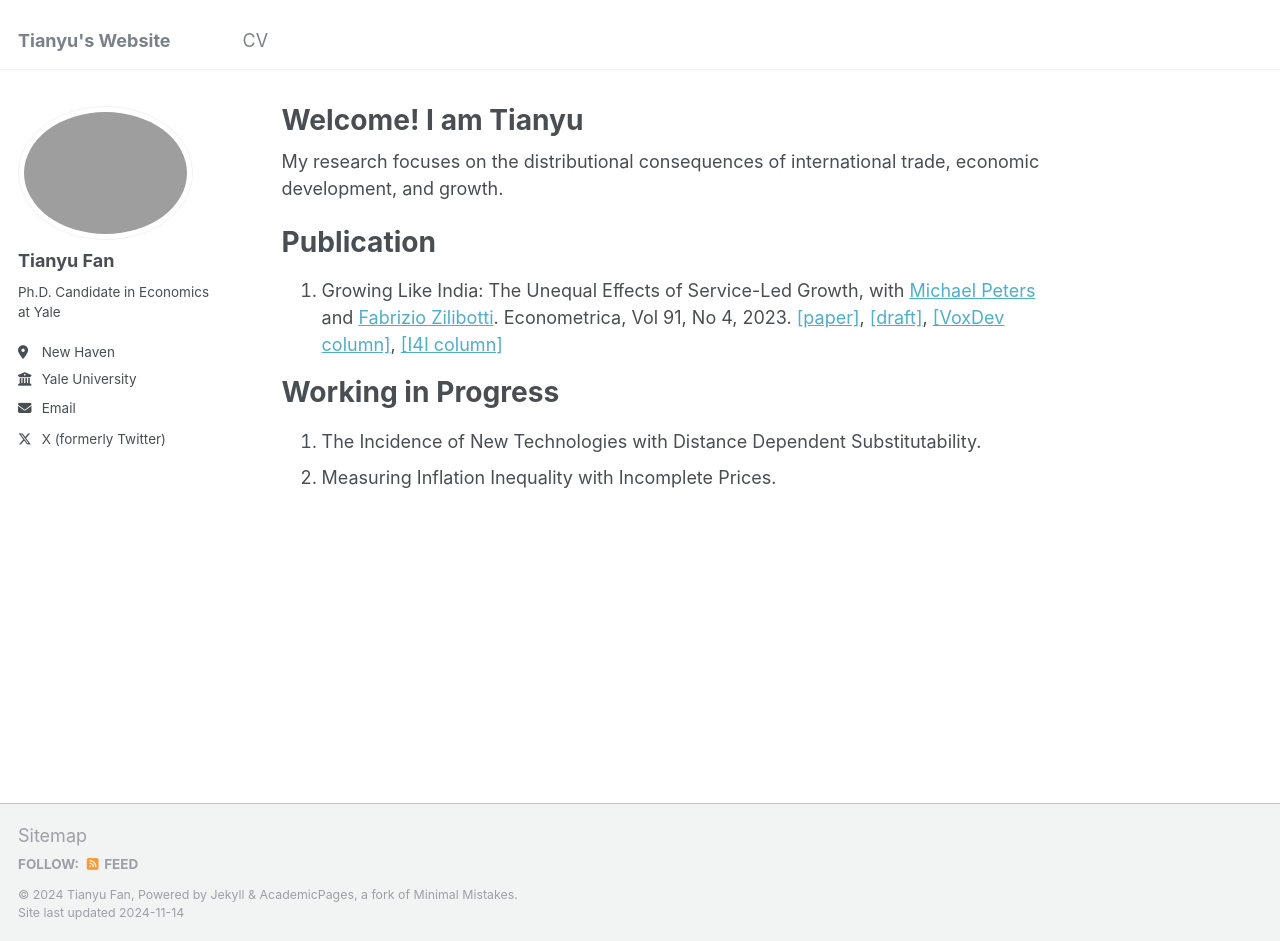
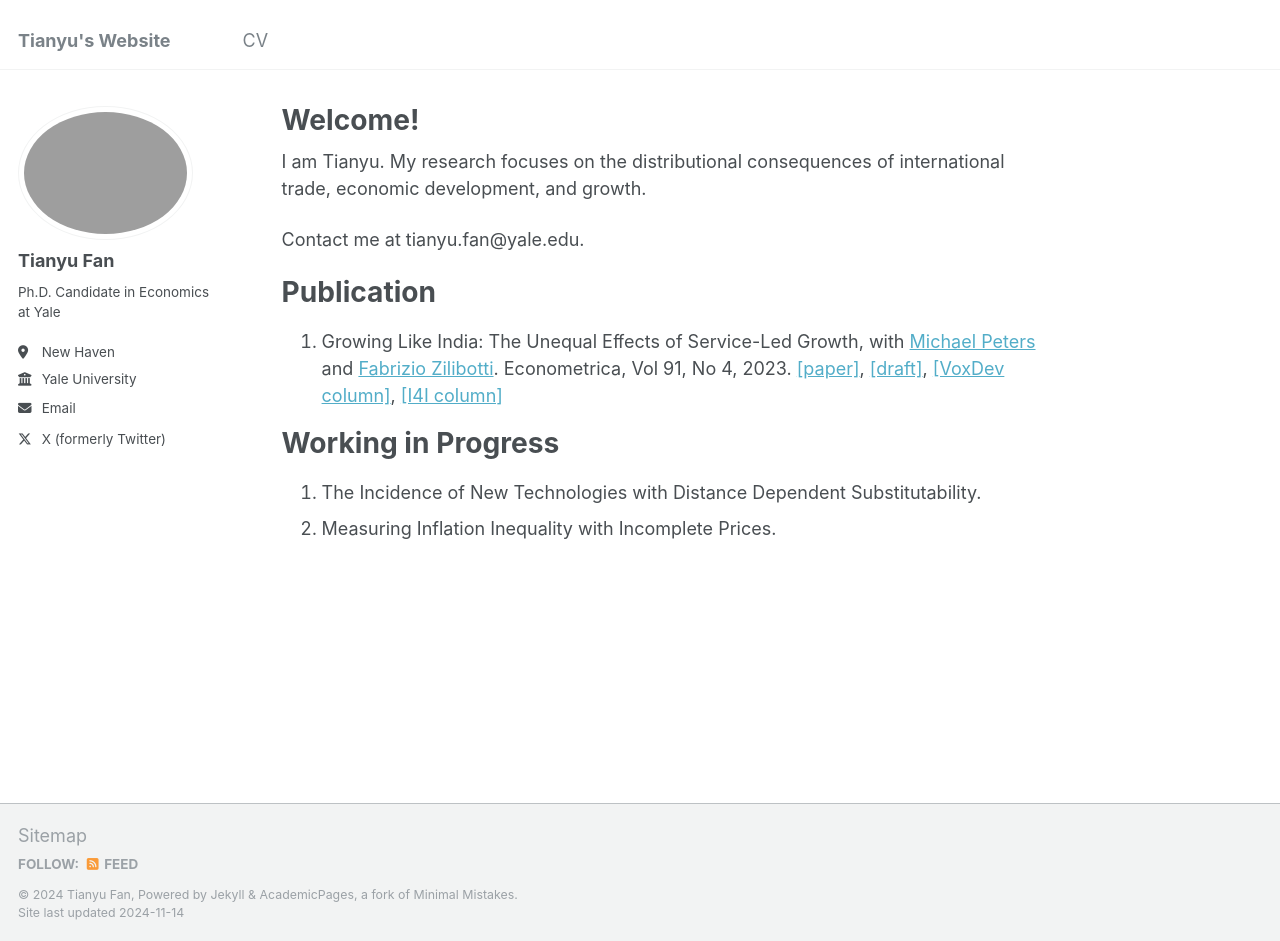
Before and after one commit to tianyufan-econ/tianyufan-econ.github.io, a Jekyll site: the page built from _pages/about.md, in a window 1280 px wide and 941 px high. Built offline with Jekyll 4.4.1, drawn with Linux system fonts in a browser that asks for light colours.

Commit message:
Update about.md

```diff
--- a/_pages/about.md
+++ b/_pages/about.md
@@ -1,13 +1,15 @@
 ---
 permalink: /
-title: "Welcome! I am Tianyu"
+title: "Welcome!"
 author_profile: true
 redirect_from:
   - /about/
   - /about.html
 ---
 
-My research focuses on the distributional consequences of international trade, economic development, and growth.
+I am Tianyu. My research focuses on the distributional consequences of international trade, economic development, and growth.
+
+Contact me at tianyu.fan@yale.edu.
 
 Publication
 ======
```
